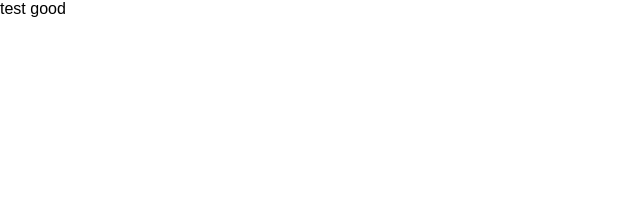
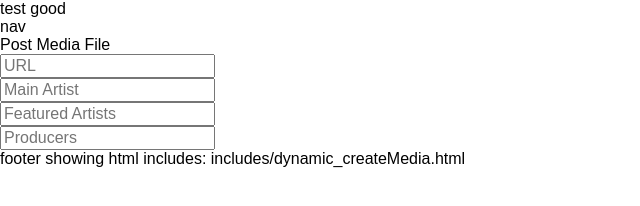
Before and after one commit to makingentropy/finalproject, a website: page public/index.html in a window 1280 px wide. Shown: the whole page, without its empty margins (0-640 px from the left). Drawn offline with nearby package versions, Linux system fonts and the light colour scheme.

Commit message:
added dynamic_createMedia.html sans submit. Added ctrl.pageShowing

```diff
--- /dev/null
+++ b/public/includes/dynamic_createMedia.html
@@ -0,0 +1,12 @@
+<div ng-if="ctrl.pageShowing=='includes/dynamic_createMedia.html'">
+  <div class="listContainer">
+    <form class="" ng-submit="rtCtrl.newRequest()">
+      Post Media File<br>
+      <!-- //will automatically get :id, :date_posted, :media_type -->
+      <input type="text" ng-model="ctrl.media_url" placeholder="URL"><br>
+      <input type="text" ng-model="ctrl.media_artist" placeholder="Main Artist"><br>
+      <input type="text" ng-model="ctrl.media_features" placeholder="Featured Artists"><br>
+      <input type="text" ng-model="ctrl.media_producers" placeholder="Producers"><br>
+    </form>
+  </div>
+</div>
--- /dev/null
+++ b/public/includes/static_footer.html
@@ -0,0 +1 @@
+footer showing html includes: {{ctrl.pageShowing}}
--- /dev/null
+++ b/public/includes/static_nav.html
@@ -0,0 +1 @@
+nav
--- a/public/index.html
+++ b/public/index.html
@@ -10,6 +10,15 @@
 
   </head>
   <body ng-controller="appjsController as ctrl">
+    <!-- TESTING -->
     {{ctrl.test}}
+    <!-- HEADER -->
+    <div ng-include="'includes/static_nav.html'"></div>
+
+    <!-- REQUESTS: -->
+    <div ng-include="'includes/dynamic_createMedia.html'"></div>
+
+    <!-- FOOTER -->
+    <div ng-include="'includes/static_footer.html'"></div>
   </body>
 </html>
--- a/public/js/app.js
+++ b/public/js/app.js
@@ -3,7 +3,7 @@ const app = angular.module("AppJS",[]);
 app.controller("appjsController", ['$http', function($http){
   const controller = this;
   this.test="test good";
-
+  this.pageShowing='includes/dynamic_createMedia.html';
 
 
 }]); //end rtController
```
Also changed, not shown: public/includes/footer.html (deleted), public/includes/nav.html (deleted).
